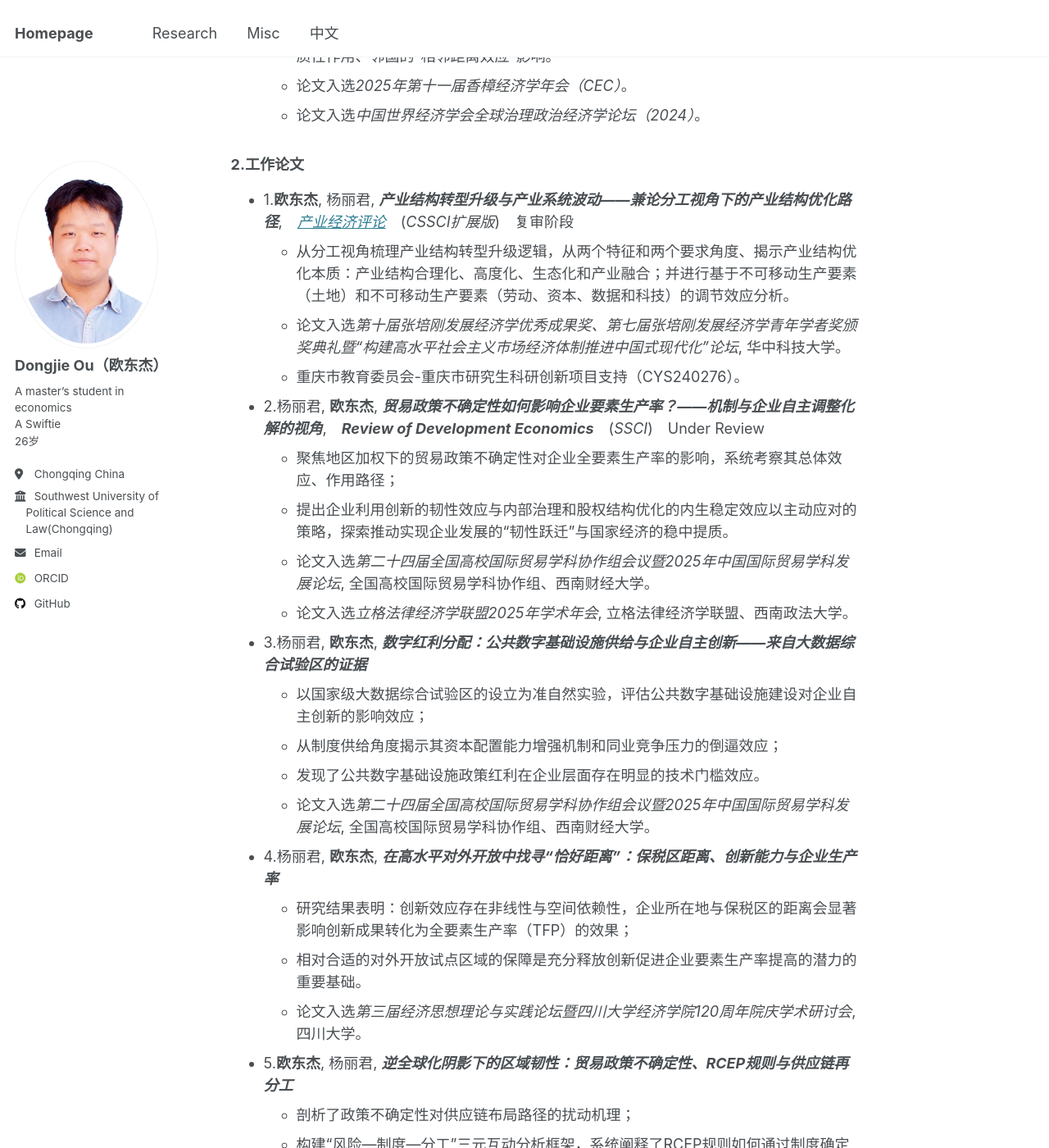
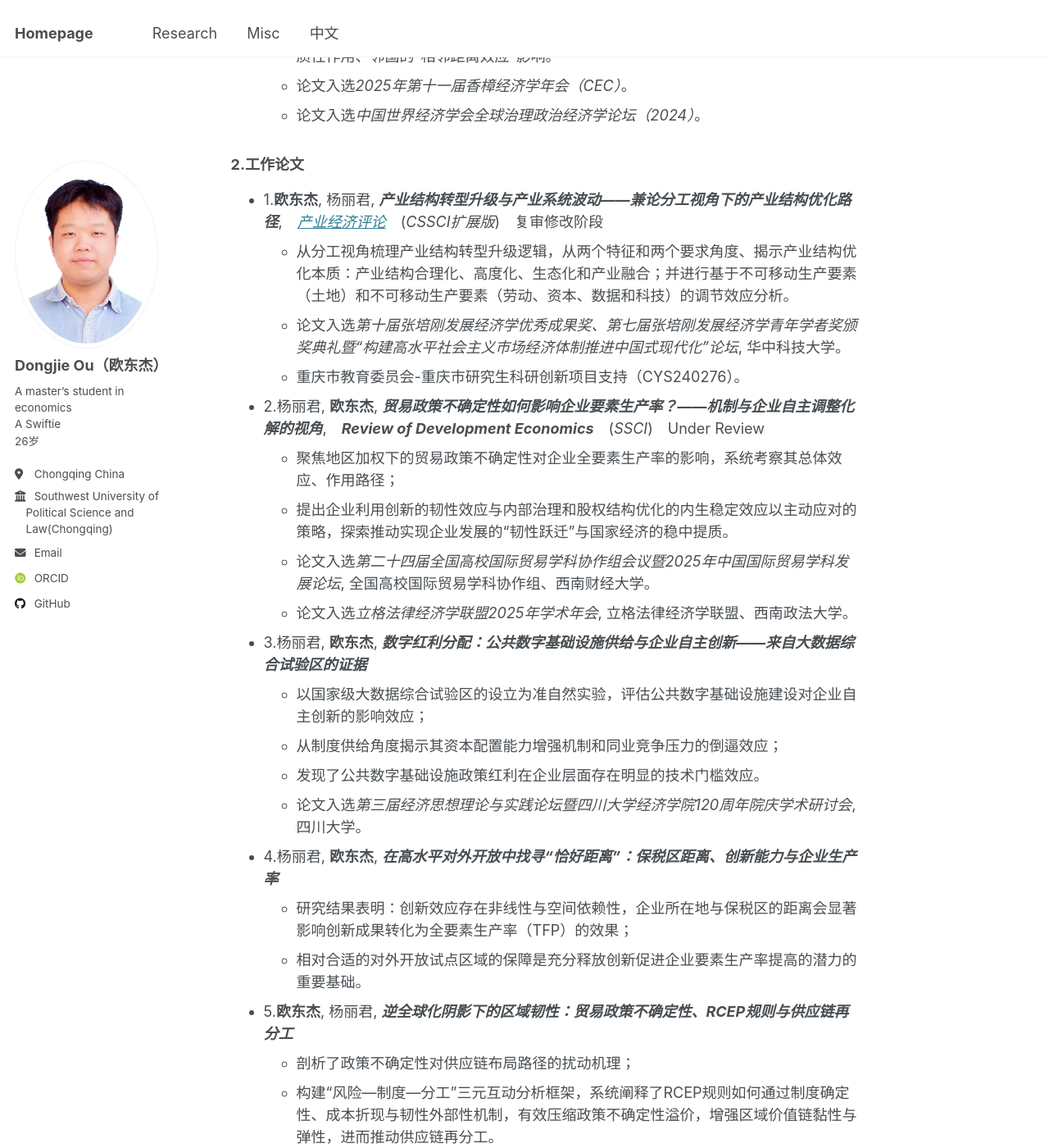
Before and after one commit to oudongjie2001/oudongjie2001.github.io, a Jekyll site: the page built from _pages/dongjieou_cn.md, in a window 1280 px wide and 1400 px high, scrolled down 2290 px. Shown: the whole window at 82% size. Built offline with Jekyll 4.4.1, drawn with Linux system fonts in a browser that asks for light colours; some web fonts are replaced; some of the changed text lies outside the part shown.

Commit message:
Update dongjieou_cn.md

```diff
--- a/_pages/dongjieou_cn.md
+++ b/_pages/dongjieou_cn.md
@@ -27,13 +27,13 @@ redirect_from:
     <img src='/images/National Scholarship.png' style='width: 300px; height: auto;'>
 
 ## 💡 研究兴趣
-- 1. 开放数字经济
-- 2. 城市（群）与区域经济:
-  -  城市群 — 人口流动 — 城市协调发展
-- 3. 产业经济:
-  -  产业集聚 — 产业结构转型升级 — 产业链协同合作
-- 4. 国际贸易:
-  -  企业全要素生产率 — 企业创新 — 区域（经济）一体化
+- 1.开放数字经济
+- 2.城市（群）与区域经济:
+  - 城市群 — 人口流动 — 城市协调发展
+- 3.产业经济:
+  - 产业集聚 — 产业结构转型升级 — 产业链协同合作
+- 4.国际贸易:
+  - 企业全要素生产率 — 企业创新 — 区域（经济）一体化
 
 ## 📖 教育背景
 - *2023.09 ~ 2026.07*（预计）&emsp;西南政法大学经济学院,硕士研究生,国际商务专硕
@@ -54,7 +54,7 @@ redirect_from:
   - 论文入选*中国世界经济学会全球治理政治经济学论坛（2024）*。
 
 ### 2.工作论文
-- 1.**欧东杰**, 杨丽君, ***产业结构转型升级与产业系统波动——兼论分工视角下的产业结构优化路径***,&emsp;[*产业经济评论*](https://xdch.cbpt.cnki.net/WKG/WebPublication/index.aspx?mid=xdch)&emsp;(*CSSCI扩展版*)&emsp;复审阶段
+- 1.**欧东杰**, 杨丽君, ***产业结构转型升级与产业系统波动——兼论分工视角下的产业结构优化路径***,&emsp;[*产业经济评论*](https://xdch.cbpt.cnki.net/WKG/WebPublication/index.aspx?mid=xdch)&emsp;(*CSSCI扩展版*)&emsp;复审修改阶段
   - 从分工视角梳理产业结构转型升级逻辑，从两个特征和两个要求角度、揭示产业结构优化本质：产业结构合理化、高度化、生态化和产业融合；并进行基于不可移动生产要素（土地）和不可移动生产要素（劳动、资本、数据和科技）的调节效应分析。
   - 论文入选*第十届张培刚发展经济学优秀成果奖、第七届张培刚发展经济学青年学者奖颁奖典礼暨“构建高水平社会主义市场经济体制推进中国式现代化”论坛*, 华中科技大学。
   - 重庆市教育委员会-重庆市研究生科研创新项目支持（CYS240276）。
@@ -69,12 +69,11 @@ redirect_from:
   - 以国家级大数据综合试验区的设立为准自然实验，评估公共数字基础设施建设对企业自主创新的影响效应；
   - 从制度供给角度揭示其资本配置能力增强机制和同业竞争压力的倒逼效应；
   - 发现了公共数字基础设施政策红利在企业层面存在明显的技术门槛效应。
-  - 论文入选*第二十四届全国高校国际贸易学科协作组会议暨2025年中国国际贸易学科发展论坛*, 全国高校国际贸易学科协作组、西南财经大学。
+  - 论文入选*第三届经济思想理论与实践论坛暨四川大学经济学院120周年院庆学术研讨会*, 四川大学。
 
 - 4.杨丽君, **欧东杰**, ***在高水平对外开放中找寻“恰好距离”：保税区距离、创新能力与企业生产率***
   - 研究结果表明：创新效应存在非线性与空间依赖性，企业所在地与保税区的距离会显著影响创新成果转化为全要素生产率（TFP）的效果；
   - 相对合适的对外开放试点区域的保障是充分释放创新促进企业要素生产率提高的潜力的重要基础。
-  - 论文入选*第三届经济思想理论与实践论坛暨四川大学经济学院120周年院庆学术研讨会*, 四川大学。
 
 - 5.**欧东杰**, 杨丽君, ***逆全球化阴影下的区域韧性：贸易政策不确定性、RCEP规则与供应链再分工***
   - 剖析了政策不确定性对供应链布局路径的扰动机理；
```
